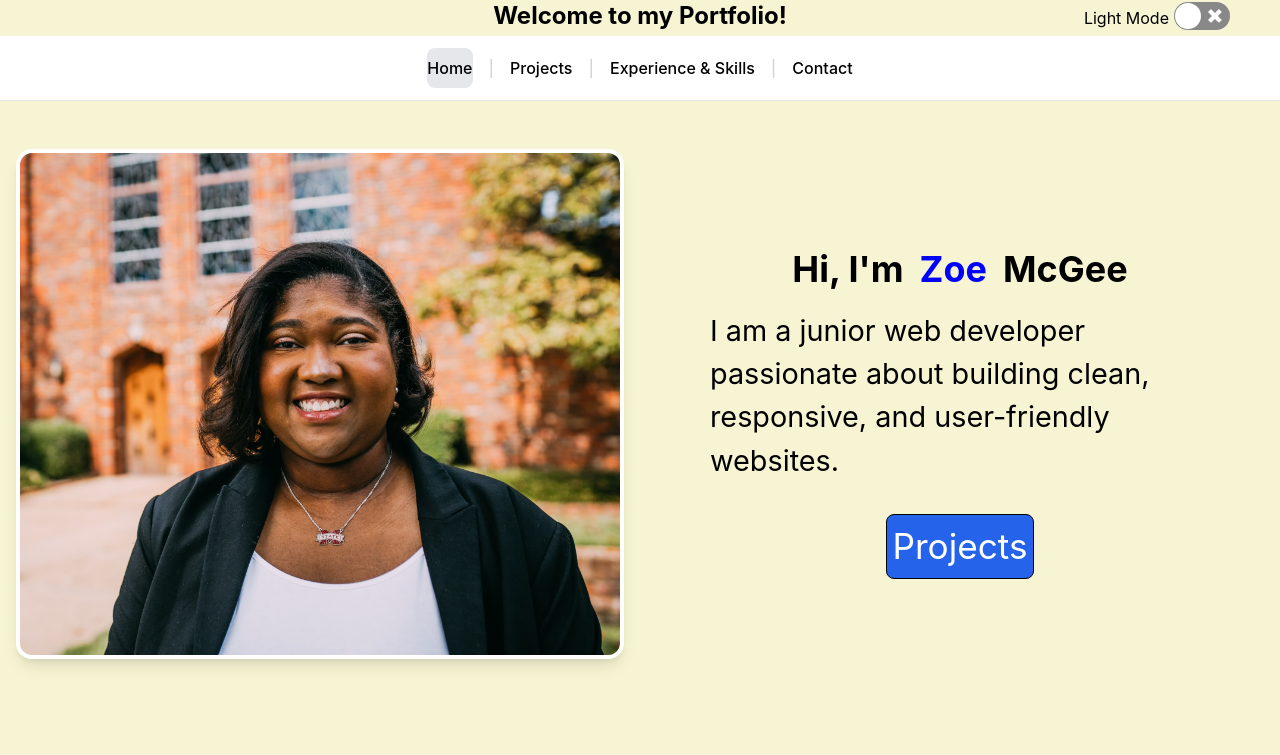
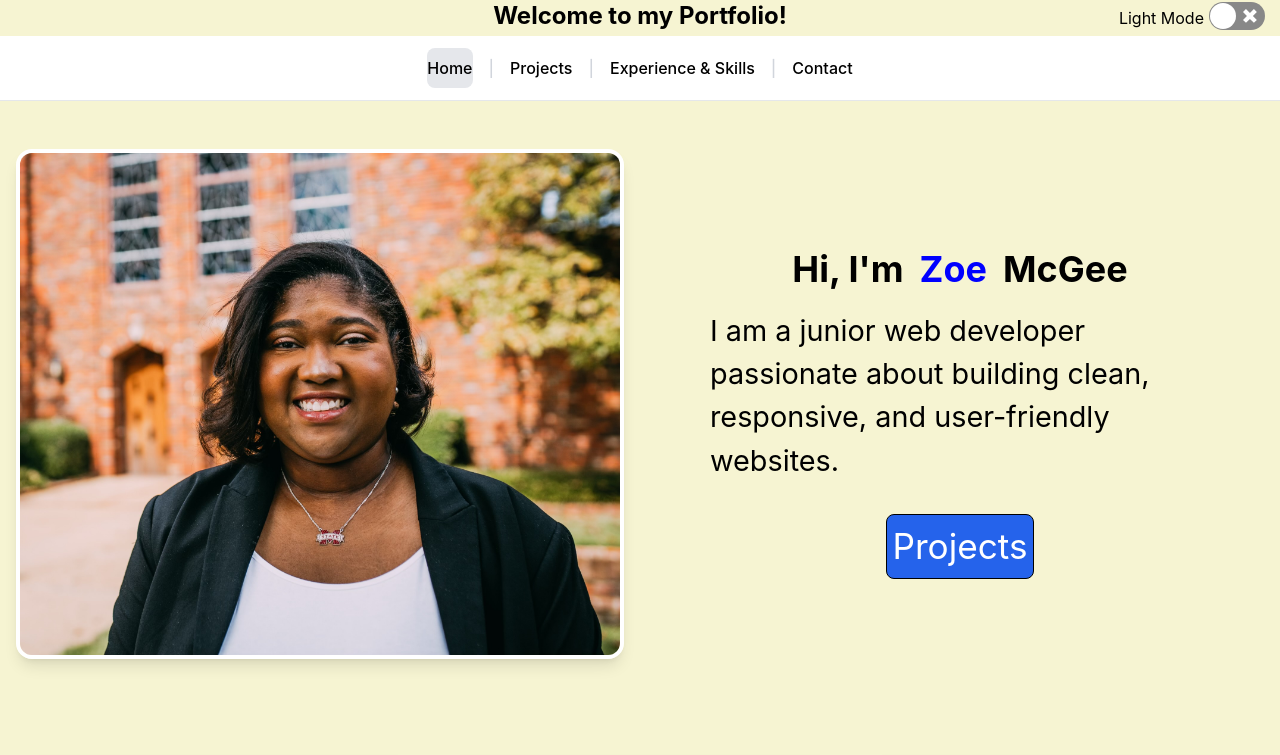
Before and after one commit to 203mcgee/My-Portfolio, a React (Vite) app: page / in a window 1280 px wide. Shown: the top 755 px of the page. Built offline with nearby package versions, Linux system fonts and the light colour scheme.

Commit message:
added something in searchbar

```diff
--- a/src/App.css
+++ b/src/App.css
@@ -112,12 +112,10 @@ body {
   display: flex;
   width: 100vw;
   height: 20px;
-  /* top: 0;
-  right: 25;
-  left: 25; */
+
   position: absolute;
   top: 10px;
-  right: 50px;
+  right: 15px;
   gap: 5px;
   justify-content: flex-end;
    align-items: flex-end;
--- a/src/components/SearchBar.jsx
+++ b/src/components/SearchBar.jsx
@@ -32,12 +32,12 @@ export const SearchBar = ({setResults}) => {
     };
 
     return (
-        <div className="flex items-center w-50  bg-white dark:bg-gray-800 border border-gray-200 dark:border-gray-700 rounded-2xl px-4 py-2.5 shadow-sm">
+        <div className="search-bar flex items-center w-50  bg-white dark:bg-gray-800 border border-gray-200 dark:border-gray-700 rounded-2xl px-4 py-2.5 shadow-sm">
             <FaSearch className="text-gray-400 dark:text-gray-300 mr-2 text-lg shrink-0" />
             <input
                 type="text"
                 placeholder="Search for Project..."
-                className="search-bar w-full bg-transparent border-none outline-none text-base text-gray-800 dark:text-gray-100 placeholder-gray-400"
+                className=" w-full bg-transparent border-none outline-none text-base text-gray-800 dark:text-gray-100 placeholder-gray-400"
                 value={input}
                 onChange={(e) => handleChange(e.target.value)}
             />
```
